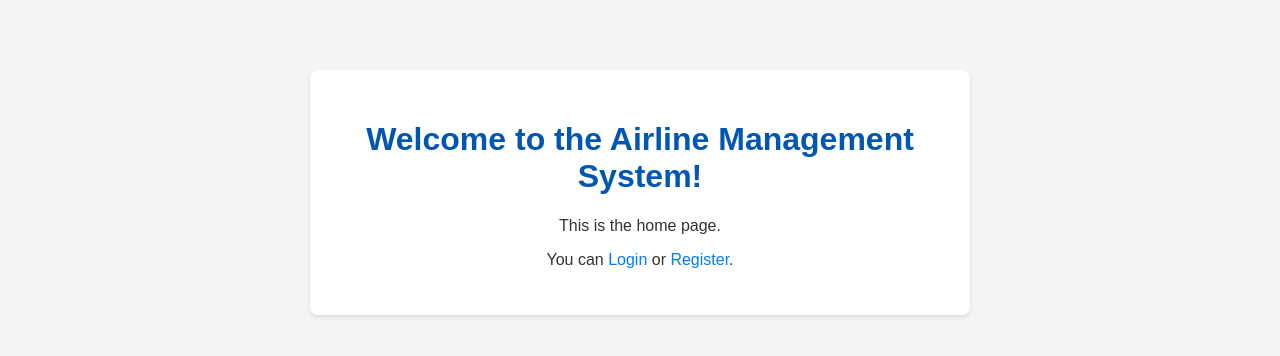
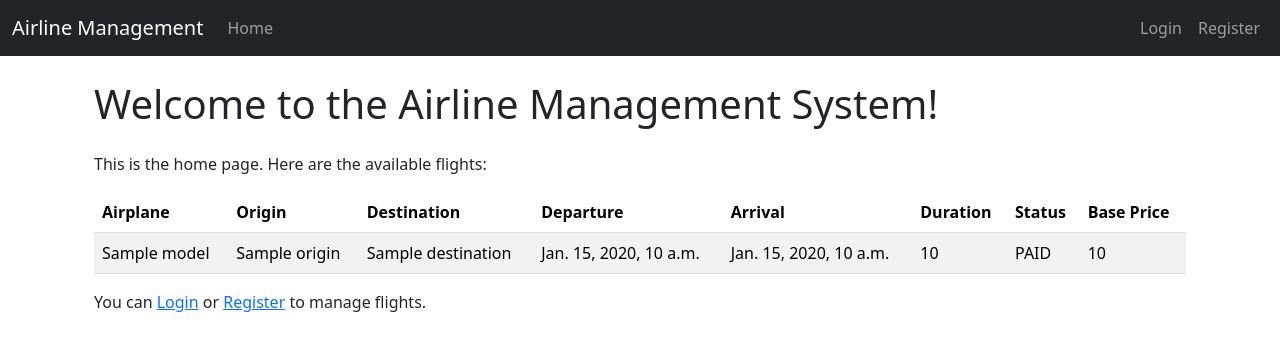
Before and after one commit to ebh2024/EFI_Ing_de_Software, a Django app: template airline/templates/airline/home.html in a window 1280 px wide. Shown: the top 356 px of the page. Run offline with Django 3.2, Linux system fonts and the light colour scheme; the template is opened without the code that fills it: most values are stand-ins (such as "Sample title", 1, 10 or a date in 2020).

Commit message:
Mejora de la interfaz de usuario de vuelos y corrección del método de cierre de sesión

```diff
--- /dev/null
+++ b/airline/templates/airline/base.html
@@ -0,0 +1,58 @@
+<!DOCTYPE html>
+<html lang="en">
+<head>
+    <meta charset="UTF-8">
+    <meta name="viewport" content="width=device-width, initial-scale=1.0">
+    <title>Airline Management</title>
+    <link href="https://cdn.jsdelivr.net/npm/bootstrap@5.3.3/dist/css/bootstrap.min.css" rel="stylesheet" integrity="sha384-QWTKZyjpPEjISv5WaRU9OFeRpok6YctnYmDr5pNlyT2bRjXh0JMhjY6hW+ALEwIH" crossorigin="anonymous">
+</head>
+<body>
+    <nav class="navbar navbar-expand-lg navbar-dark bg-dark">
+        <div class="container-fluid">
+            <a class="navbar-brand" href="{% url 'home' %}">Airline Management</a>
+            <button class="navbar-toggler" type="button" data-bs-toggle="collapse" data-bs-target="#navbarNav" aria-controls="navbarNav" aria-expanded="false" aria-label="Toggle navigation">
+                <span class="navbar-toggler-icon"></span>
+            </button>
+            <div class="collapse navbar-collapse" id="navbarNav">
+                <ul class="navbar-nav me-auto mb-2 mb-lg-0">
+                    <li class="nav-item">
+                        <a class="nav-link" href="{% url 'home' %}">Home</a>
+                    </li>
+                    {% if user.is_authenticated %}
+                    <li class="nav-item">
+                        <a class="nav-link" href="{% url 'flight_list' %}">Manage Flights</a>
+                    </li>
+                    {% endif %}
+                </ul>
+                <ul class="navbar-nav">
+                    {% if user.is_authenticated %}
+                    <li class="nav-item">
+                        <span class="nav-link text-light">Welcome, {{ user.username }}</span>
+                    </li>
+                    <li class="nav-item">
+                        <form action="{% url 'logout' %}" method="post" class="d-inline">
+                            {% csrf_token %}
+                            <button type="submit" class="nav-link btn btn-link text-light">Logout</button>
+                        </form>
+                    </li>
+                    {% else %}
+                    <li class="nav-item">
+                        <a class="nav-link" href="{% url 'login' %}">Login</a>
+                    </li>
+                    <li class="nav-item">
+                        <a class="nav-link" href="{% url 'register' %}">Register</a>
+                    </li>
+                    {% endif %}
+                </ul>
+            </div>
+        </div>
+    </nav>
+
+    <div class="container mt-4">
+        {% block content %}
+        {% endblock %}
+    </div>
+
+    <script src="https://cdn.jsdelivr.net/npm/bootstrap@5.3.3/dist/js/bootstrap.bundle.min.js" integrity="sha384-YvpcrYf0tY3lHB60NNkmXc5s9fDVZLESaAA55NDzOxhy9GkcIdslK1eN7N6jIeHz" crossorigin="anonymous"></script>
+</body>
+</html>
--- a/airline/templates/airline/home.html
+++ b/airline/templates/airline/home.html
@@ -1,44 +1,45 @@
-<!DOCTYPE html>
-<html lang="en">
-<head>
-    <meta charset="UTF-8">
-    <meta name="viewport" content="width=device-width, initial-scale=1.0">
-    <title>Home</title>
-    <style>
-        body {
-            font-family: Arial, sans-serif;
-            margin: 0;
-            padding: 0;
-            background-color: #f4f4f4;
-            color: #333;
-            text-align: center;
-            padding-top: 50px;
-        }
-        h1 {
-            color: #0056b3;
-        }
-        a {
-            color: #007bff;
-            text-decoration: none;
-        }
-        a:hover {
-            text-decoration: underline;
-        }
-        .container {
-            background-color: #fff;
-            margin: 20px auto;
-            padding: 30px;
-            border-radius: 8px;
-            box-shadow: 0 2px 4px rgba(0, 0, 0, 0.1);
-            max-width: 600px;
-        }
-    </style>
-</head>
-<body>
-    <div class="container">
-        <h1>Welcome to the Airline Management System!</h1>
-        <p>This is the home page.</p>
-        <p>You can <a href="{% url 'login' %}">Login</a> or <a href="{% url 'register' %}">Register</a>.</p>
-    </div>
-</body>
-</html>
+{% extends 'airline/base.html' %}
+
+{% block content %}
+<div class="container">
+    <h1 class="my-4">Welcome to the Airline Management System!</h1>
+    <p>This is the home page. Here are the available flights:</p>
+
+    <table class="table table-striped">
+        <thead>
+            <tr>
+                <th>Airplane</th>
+                <th>Origin</th>
+                <th>Destination</th>
+                <th>Departure</th>
+                <th>Arrival</th>
+                <th>Duration</th>
+                <th>Status</th>
+                <th>Base Price</th>
+            </tr>
+        </thead>
+        <tbody>
+            {% for flight in flights %}
+            <tr>
+                <td>{{ flight.airplane.model }}</td>
+                <td>{{ flight.origin }}</td>
+                <td>{{ flight.destination }}</td>
+                <td>{{ flight.departure_date }}</td>
+                <td>{{ flight.arrival_date }}</td>
+                <td>{{ flight.duration }}</td>
+                <td>{{ flight.status }}</td>
+                <td>{{ flight.base_price }}</td>
+            </tr>
+            {% empty %}
+            <tr>
+                <td colspan="8">No flights available.</td>
+            </tr>
+            {% endfor %}
+        </tbody>
+    </table>
+
+    {% if not user.is_authenticated %}
+    <p>You can <a href="{% url 'login' %}">Login</a> or <a href="{% url 'register' %}">Register</a> to manage flights.</p>
+    {% endif %}
+</div>
+{% endblock %}
```
